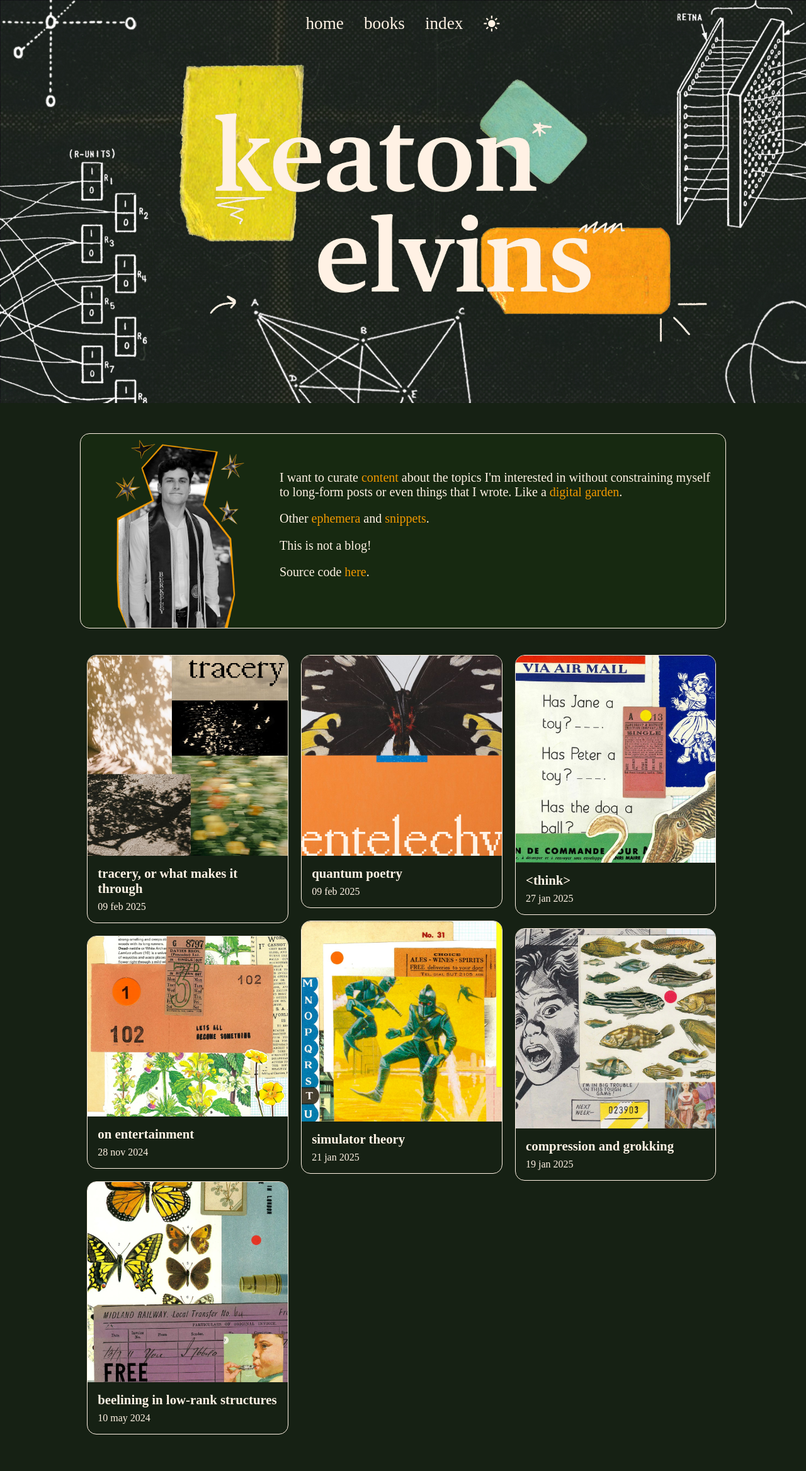
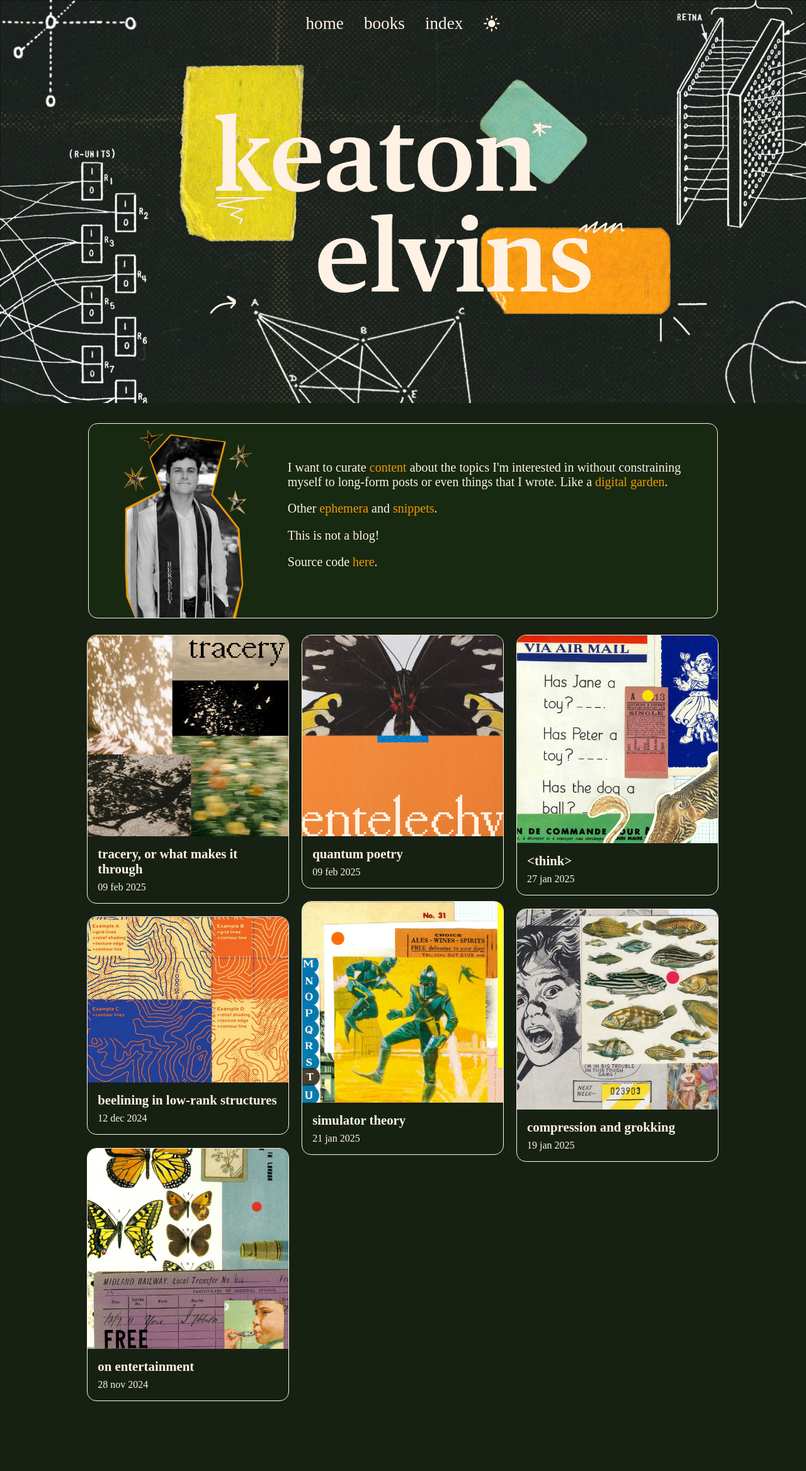
Before and after one commit to keatonelvins/keatonelvins.github.io, a Jekyll site: the page built from index.md, in a window 1280 px wide. Shown: the whole page at 63% size. Built offline with Jekyll 4.4.1, drawn with Linux system fonts in a browser that asks for light colours; nearby versions of some CDN libraries; some web fonts are replaced; after the commit the page ends 2283 px from its top, so only the background shows below that.

Commit message:
updated home page styling

```diff
--- a/_sass/_home.scss
+++ b/_sass/_home.scss
@@ -30,8 +30,8 @@
 .about {
     display: flex;
     justify-content: center;
-    max-width: 80%;
-    margin: 3rem auto 2rem auto;
+    max-width: 78%;
+    margin: 2rem auto 1rem auto;
     background-color: var(--surface);
     border: 1px solid var(--text);
     border-radius: 15px;
@@ -145,10 +145,10 @@
     }
 
     @media (min-width: 700px) {
-        width: 45.7%; // 2 columns
+        width: 47.8%; // 2 columns
     }
 
     @media (min-width: 1000px) {
-        width: 31%; // 3 columns
+        width: 31.1%; // 3 columns
     }
 }
```
Also changed, not shown: _posts/2024-11-28-on-entertainment.md (+1 -1 lines), _posts/2024-12-12-low-rank-beelining.md (renamed from _posts/2024-05-10-low-rank-beelining.md, +1 -1 lines), assets/thumbnails/map.jpg (added).
